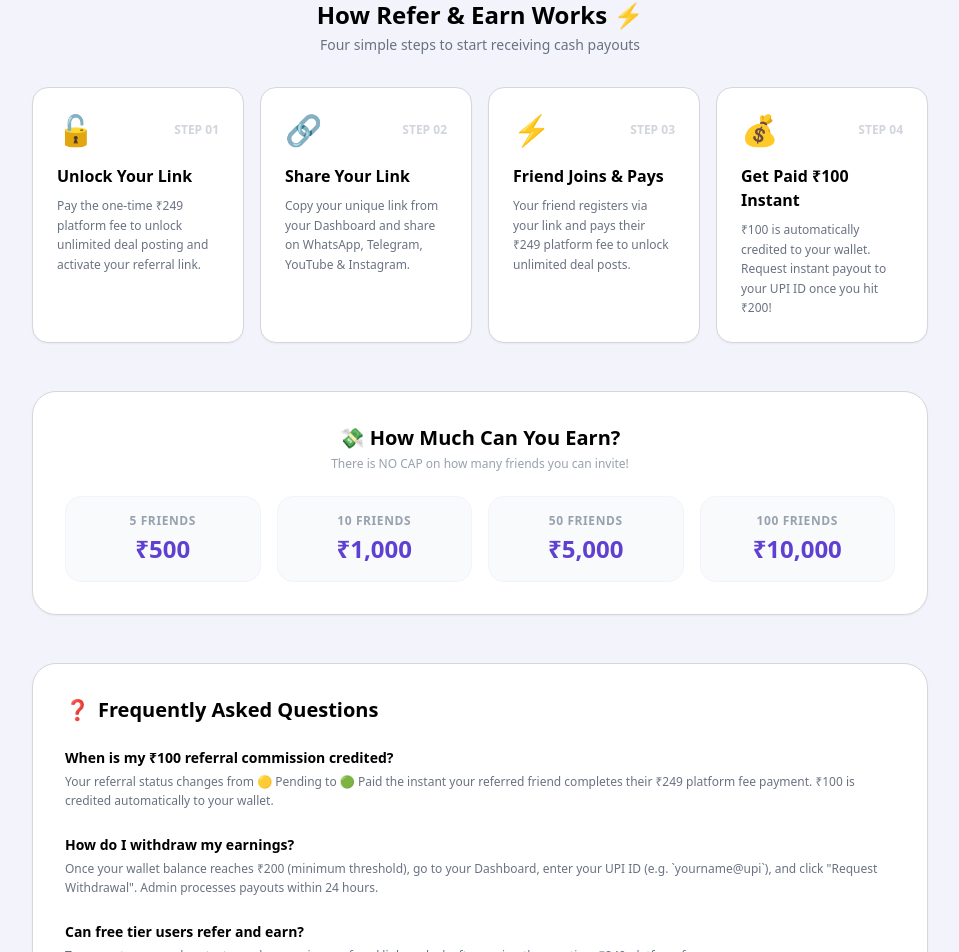
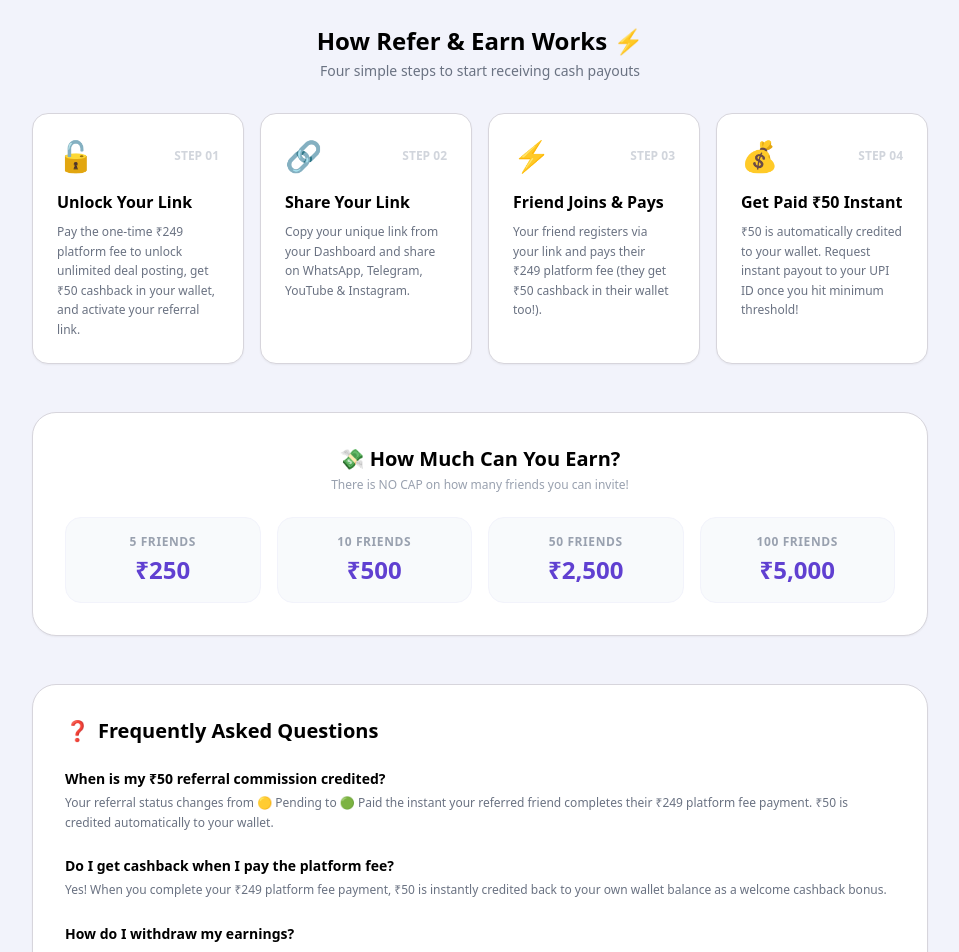
Before and after one commit to Arulraj2001/snapshop, a Next.js app: page /refer-and-earn in a window 1280 px wide. Shown: the part 535-1487 px from the top of the page, without its empty margins (160-1119 px from the left). Built offline with nearby package versions, Linux system fonts and the light colour scheme; no server answers; the database is empty.

Commit message:
Implement ₹50 referral commission + ₹50 welcome cashback bonus model and sync all dynamic numbers site-wide from Admin Settings

```diff
--- a/app/(admin)/admin/settings/page.tsx
+++ b/app/(admin)/admin/settings/page.tsx
@@ -16,6 +16,7 @@ const POSTING_RULES: { label: string; key: string; type: 'number' | 'boolean' |
 
 const REFERRAL_CONFIG: { label: string; key: string; type: 'number' | 'boolean' | 'text' | 'color' }[] = [
   { label: 'Referral Commission ₹', key: 'referral_commission', type: 'number' },
+  { label: 'New User Welcome Cashback ₹', key: 'welcome_bonus_amount', type: 'number' },
   { label: 'Minimum Withdrawal ₹', key: 'min_withdrawal_amount', type: 'number' },
 ]
 
@@ -42,6 +43,7 @@ const KEY_LABELS: Record<string, string> = {
   max_posts_per_day: 'Max Posts Per Day',
   new_posts_require_approval: 'Require Admin Approval',
   referral_commission: 'Referral Commission',
+  welcome_bonus_amount: 'New User Welcome Cashback',
   min_withdrawal_amount: 'Minimum Withdrawal',
   hero_badge_text: 'Hero Badge Text',
   hero_headline: 'Hero Headline',
--- a/app/(public)/refer-and-earn/page.tsx
+++ b/app/(public)/refer-and-earn/page.tsx
@@ -6,9 +6,9 @@ import { createClient } from '@/lib/supabase/server'
 export async function generateMetadata(): Promise<Metadata> {
   const siteConfig = await getSiteConfig()
   return {
-    title: `Refer & Earn ₹100 — ${siteConfig.siteName}`,
+    title: `Refer & Earn ₹${siteConfig.commissionAmount} — ${siteConfig.siteName}`,
     description:
-      'Invite deal lovers to snapShop and earn ₹100 for every friend who joins and unlocks unlimited posting. Instant UPI withdrawals.',
+      `Invite deal lovers to ${siteConfig.siteName} and earn ₹${siteConfig.commissionAmount} for every friend who joins and unlocks unlimited posting. Plus get ₹${siteConfig.welcomeBonusAmount} welcome cashback.`,
   }
 }
 
@@ -21,6 +21,9 @@ export default async function ReferAndEarnPage() {
 
   const primary = siteConfig.primaryColor || '#6040d1'
   const secondary = siteConfig.secondaryColor || '#9f2089'
+  const commission = siteConfig.commissionAmount || 50
+  const welcomeBonus = siteConfig.welcomeBonusAmount || 50
+  const platformFee = siteConfig.platformFeeAmount || 249
 
   return (
     <div className="max-w-4xl mx-auto flex flex-col gap-12 py-4">
@@ -36,11 +39,11 @@ export default async function ReferAndEarnPage() {
         </span>
 
         <h1 className="text-3xl sm:text-5xl font-black leading-tight max-w-2xl">
-          Refer Friends &amp; Earn ₹100 Every Time!
+          Refer Friends &amp; Earn ₹{commission} Every Time!
         </h1>
 
         <p className="text-sm sm:text-base opacity-90 max-w-xl leading-relaxed">
-          Share your referral link with deal hunters, friends, and social groups. Earn ₹100 cash directly in your wallet for every verified member.
+          Share your referral link with deal hunters, friends, and social groups. Earn ₹{commission} cash directly in your wallet for every verified member. Plus get ₹{welcomeBonus} welcome cashback on your upgrade!
         </p>
 
         <div className="flex flex-col sm:flex-row gap-3 mt-4 w-full sm:w-auto">
@@ -67,7 +70,7 @@ export default async function ReferAndEarnPage() {
               step: '01',
               icon: '🔓',
               title: 'Unlock Your Link',
-              desc: 'Pay the one-time ₹249 platform fee to unlock unlimited deal posting and activate your referral link.',
+              desc: `Pay the one-time ₹${platformFee} platform fee to unlock unlimited deal posting, get ₹${welcomeBonus} cashback in your wallet, and activate your referral link.`,
             },
             {
               step: '02',
@@ -79,13 +82,13 @@ export default async function ReferAndEarnPage() {
               step: '03',
               icon: '⚡',
               title: 'Friend Joins & Pays',
-              desc: 'Your friend registers via your link and pays their ₹249 platform fee to unlock unlimited deal posts.',
+              desc: `Your friend registers via your link and pays their ₹${platformFee} platform fee (they get ₹${welcomeBonus} cashback in their wallet too!).`,
             },
             {
               step: '04',
               icon: '💰',
-              title: 'Get Paid ₹100 Instant',
-              desc: '₹100 is automatically credited to your wallet. Request instant payout to your UPI ID once you hit ₹200!',
+              title: `Get Paid ₹${commission} Instant`,
+              desc: `₹${commission} is automatically credited to your wallet. Request instant payout to your UPI ID once you hit minimum threshold!`,
             },
           ].map((s) => (
             <div
@@ -115,10 +118,10 @@ export default async function ReferAndEarnPage() {
 
         <div className="grid grid-cols-2 sm:grid-cols-4 gap-4 text-center">
           {[
-            { friends: '5 Friends', earnings: '₹500' },
-            { friends: '10 Friends', earnings: '₹1,000' },
-            { friends: '50 Friends', earnings: '₹5,000' },
-            { friends: '100 Friends', earnings: '₹10,000' },
+            { friends: '5 Friends', earnings: `₹${(5 * commission).toLocaleString('en-IN')}` },
+            { friends: '10 Friends', earnings: `₹${(10 * commission).toLocaleString('en-IN')}` },
+            { friends: '50 Friends', earnings: `₹${(50 * commission).toLocaleString('en-IN')}` },
+            { friends: '100 Friends', earnings: `₹${(100 * commission).toLocaleString('en-IN')}` },
           ].map((item) => (
             <div key={item.friends} className="p-4 rounded-2xl bg-slate-50 border" style={{ borderColor: '#f2f3fb' }}>
               <p className="text-xs font-bold text-gray-400 uppercase tracking-wider">{item.friends}</p>
@@ -138,23 +141,23 @@ export default async function ReferAndEarnPage() {
 
         <div className="flex flex-col gap-6 text-sm">
           <div>
-            <h3 className="font-bold text-black mb-1">When is my ₹100 referral commission credited?</h3>
+            <h3 className="font-bold text-black mb-1">When is my ₹{commission} referral commission credited?</h3>
             <p className="text-gray-500 text-xs leading-relaxed">
-              Your referral status changes from 🟡 Pending to 🟢 Paid the instant your referred friend completes their ₹249 platform fee payment. ₹100 is credited automatically to your wallet.
+              Your referral status changes from 🟡 Pending to 🟢 Paid the instant your referred friend completes their ₹{platformFee} platform fee payment. ₹{commission} is credited automatically to your wallet.
+            </p>
+          </div>
+
+          <div>
+            <h3 className="font-bold text-black mb-1">Do I get cashback when I pay the platform fee?</h3>
+            <p className="text-gray-500 text-xs leading-relaxed">
+              Yes! When you complete your ₹{platformFee} platform fee payment, ₹{welcomeBonus} is instantly credited back to your own wallet balance as a welcome cashback bonus.
             </p>
           </div>
 
           <div>
             <h3 className="font-bold text-black mb-1">How do I withdraw my earnings?</h3>
             <p className="text-gray-500 text-xs leading-relaxed">
-              Once your wallet balance reaches ₹200 (minimum threshold), go to your Dashboard, enter your UPI ID (e.g. `yourname@upi`), and click &quot;Request Withdrawal&quot;. Admin processes payouts within 24 hours.
-            </p>
-          </div>
-
-          <div>
-            <h3 className="font-bold text-black mb-1">Can free tier users refer and earn?</h3>
-            <p className="text-gray-500 text-xs leading-relaxed">
-              To prevent spam and protect member earnings, referral links unlock after paying the one-time ₹249 platform fee.
+              Once your wallet balance reaches the minimum withdrawal threshold, go to your Dashboard, enter your UPI ID (e.g. `yourname@upi`), and click &quot;Request Withdrawal&quot;. Admin processes payouts within 24 hours.
             </p>
           </div>
         </div>
--- a/app/api/admin/settings/route.ts
+++ b/app/api/admin/settings/route.ts
@@ -6,6 +6,7 @@ const ALLOWED_KEYS = [
   'free_post_limit',
   'platform_fee_amount',
   'referral_commission',
+  'welcome_bonus_amount',
   'min_withdrawal_amount',
   'max_posts_per_day',
   'new_posts_require_approval',
--- a/app/api/payments/verify/route.ts
+++ b/app/api/payments/verify/route.ts
@@ -55,10 +55,23 @@ export async function POST(request: Request) {
       .eq('gateway_order_id', razorpay_order_id)
       .eq('user_id', user.id)
 
-    // 5. Unlock unlimited posting for this user
+    // 5. Unlock unlimited posting + credit Welcome Cashback Bonus to paying user
+    const welcomeBonus = await getConfigNumber('welcome_bonus_amount', 50)
+
+    const { data: payingUser } = await serviceClient
+      .from('users')
+      .select('wallet_balance')
+      .eq('id', user.id)
+      .single()
+
+    const currentBalance = Number(payingUser?.wallet_balance ?? 0)
+
     await serviceClient
       .from('users')
-      .update({ has_paid_platform_fee: true })
+      .update({
+        has_paid_platform_fee: true,
+        wallet_balance: currentBalance + welcomeBonus,
+      })
       .eq('id', user.id)
 
     // 6. Credit referral commission to referrer (if applicable)
@@ -88,8 +101,8 @@ export async function creditReferralIfEligible(paidUserId: string) {
 
     if (!referral) return // No pending referral — nothing to do
 
-    // Get commission amount from platform config
-    const commission = await getConfigNumber('referral_commission')
+    // Get commission amount from platform config (default 50)
+    const commission = await getConfigNumber('referral_commission', 50)
 
     // Mark referral as paid
     await serviceClient
--- a/app/api/payments/webhook/route.ts
+++ b/app/api/payments/webhook/route.ts
@@ -83,10 +83,24 @@ export async function POST(request: Request) {
       })
       .eq('id', paymentRow.id)
 
-    // 6. Unlock posting for user
+    // 6. Unlock posting for user + credit welcome bonus
+    const { getConfigNumber } = await import('@/lib/config')
+    const welcomeBonus = await getConfigNumber('welcome_bonus_amount', 50)
+
+    const { data: payingUser } = await serviceClient
+      .from('users')
+      .select('wallet_balance')
+      .eq('id', userId)
+      .single()
+
+    const currentBalance = Number(payingUser?.wallet_balance ?? 0)
+
     await serviceClient
       .from('users')
-      .update({ has_paid_platform_fee: true })
+      .update({
+        has_paid_platform_fee: true,
+        wallet_balance: currentBalance + welcomeBonus,
+      })
       .eq('id', userId)
 
     // 7. Credit referral commission if applicable (idempotent)
--- a/components/Dashboard.tsx
+++ b/components/Dashboard.tsx
@@ -225,7 +225,7 @@ export default function Dashboard({
                   style={{ backgroundColor: '#6040d1' }}
                   onClick={(e) => { e.stopPropagation(); setShowPaywall(true) }}
                 >
-                  Upgrade — ₹{commissionAmount > 0 ? 249 : 249} Unlock Unlimited
+                  Upgrade — ₹{platformFee} Unlock Unlimited
                 </button>
               </div>
             )}
@@ -266,7 +266,7 @@ export default function Dashboard({
                     className="mt-4 w-full py-2.5 rounded-xl text-sm font-bold text-white cursor-pointer transition-opacity hover:opacity-90"
                     style={{ backgroundColor: '#6040d1' }}
                   >
-                    🚀 Unlock — Pay ₹249 One-Time Fee
+                    🚀 Unlock — Pay ₹{platformFee} One-Time Fee
                   </button>
                 </div>
               )}
--- a/components/Footer.tsx
+++ b/components/Footer.tsx
@@ -76,7 +76,7 @@ export default function Footer({
             + Post a Deal
           </Link>
           <Link href="/refer-and-earn" className="text-sm text-gray-600 hover:text-[#6040d1] transition-colors" style={{ textDecoration: 'none' }}>
-            Refer &amp; Earn ₹100
+            Refer &amp; Earn Rewards
           </Link>
           <Link href="/dashboard" className="text-sm text-gray-600 hover:text-[#6040d1] transition-colors" style={{ textDecoration: 'none' }}>
             User Dashboard
--- a/components/HeroBanner.tsx
+++ b/components/HeroBanner.tsx
@@ -24,7 +24,7 @@ export default function HeroBanner({
   stat1Lbl = 'Verified Deals',
   stat2Val = '⚡ Real-time',
   stat2Lbl = 'Price Drops',
-  stat3Val = '₹100 Bonus',
+  stat3Val = '₹50 Bonus',
   stat3Lbl = 'Per Referral',
   gradientStart = 'var(--site-hero-gradient-from, var(--site-primary-color, #6040d1))',
   gradientEnd = 'var(--site-hero-gradient-to, var(--site-secondary-color, #9f2089))',
--- a/lib/config.ts
+++ b/lib/config.ts
@@ -83,10 +83,13 @@ export interface SiteConfig {
   bgColor: string
   heroGradientFrom: string
   heroGradientTo: string
+  commissionAmount: number
+  welcomeBonusAmount: number
+  platformFeeAmount: number
 }
 
 /**
- * Convenience helper to fetch all global site branding & theme colors.
+ * Convenience helper to fetch all global site branding, platform parameters & theme colors.
  */
 export async function getSiteConfig(): Promise<SiteConfig> {
   const [
@@ -100,6 +103,9 @@ export async function getSiteConfig(): Promise<SiteConfig> {
     bgColor,
     heroGradientFrom,
     heroGradientTo,
+    commissionAmount,
+    welcomeBonusAmount,
+    platformFeeAmount,
   ] = await Promise.all([
     getConfigString('site_name', 'snapShop'),
     getConfigString('site_tagline', "India's premier community deal platform. Discover verified price drops on Amazon, Flipkart, Myntra & Meesho and earn rewards for sharing."),
@@ -111,6 +117,9 @@ export async function getSiteConfig(): Promise<SiteConfig> {
     getConfigString('site_bg_color', '#f2f3fb'),
     getConfigString('site_hero_gradient_from', '#6040d1'),
     getConfigString('site_hero_gradient_to', '#9f2089'),
+    getConfigNumber('referral_commission', 50),
+    getConfigNumber('welcome_bonus_amount', 50),
+    getConfigNumber('platform_fee_amount', 249),
   ])
 
   return {
@@ -124,5 +133,8 @@ export async function getSiteConfig(): Promise<SiteConfig> {
     bgColor,
     heroGradientFrom,
     heroGradientTo,
+    commissionAmount,
+    welcomeBonusAmount,
+    platformFeeAmount,
   }
 }
```
